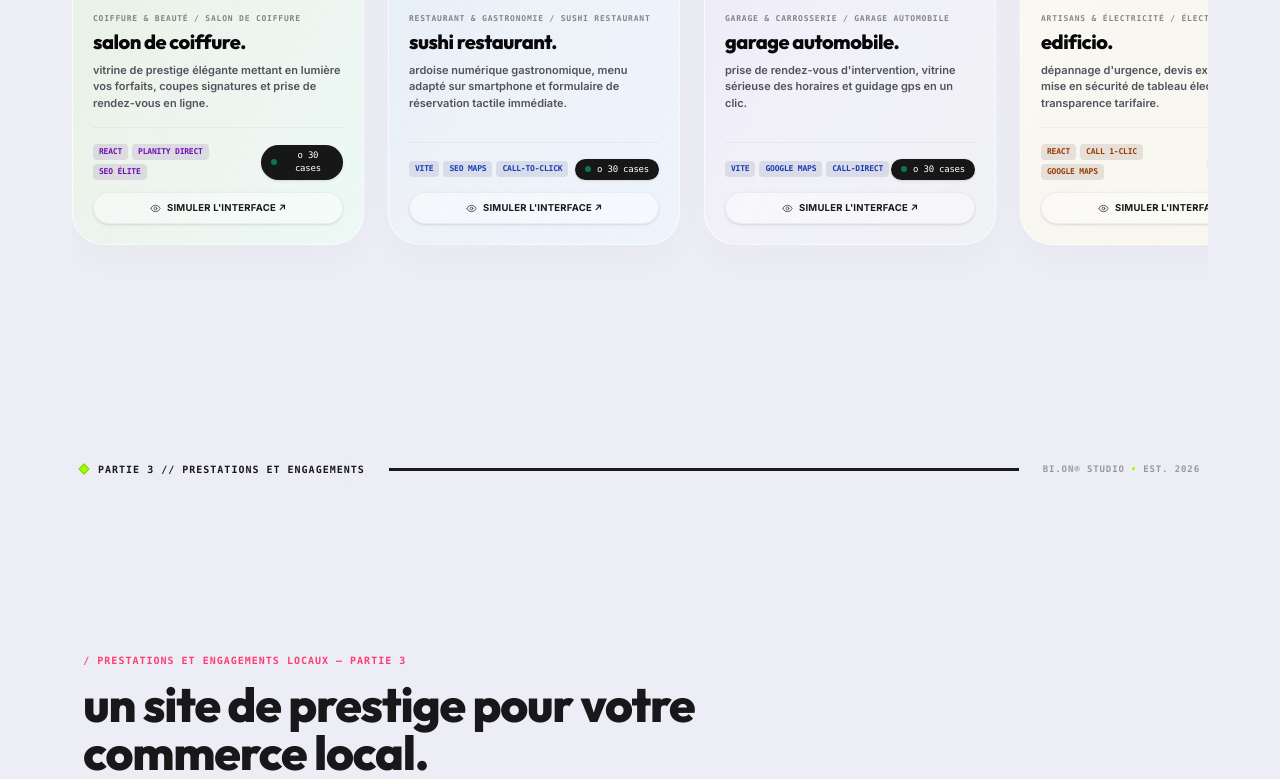
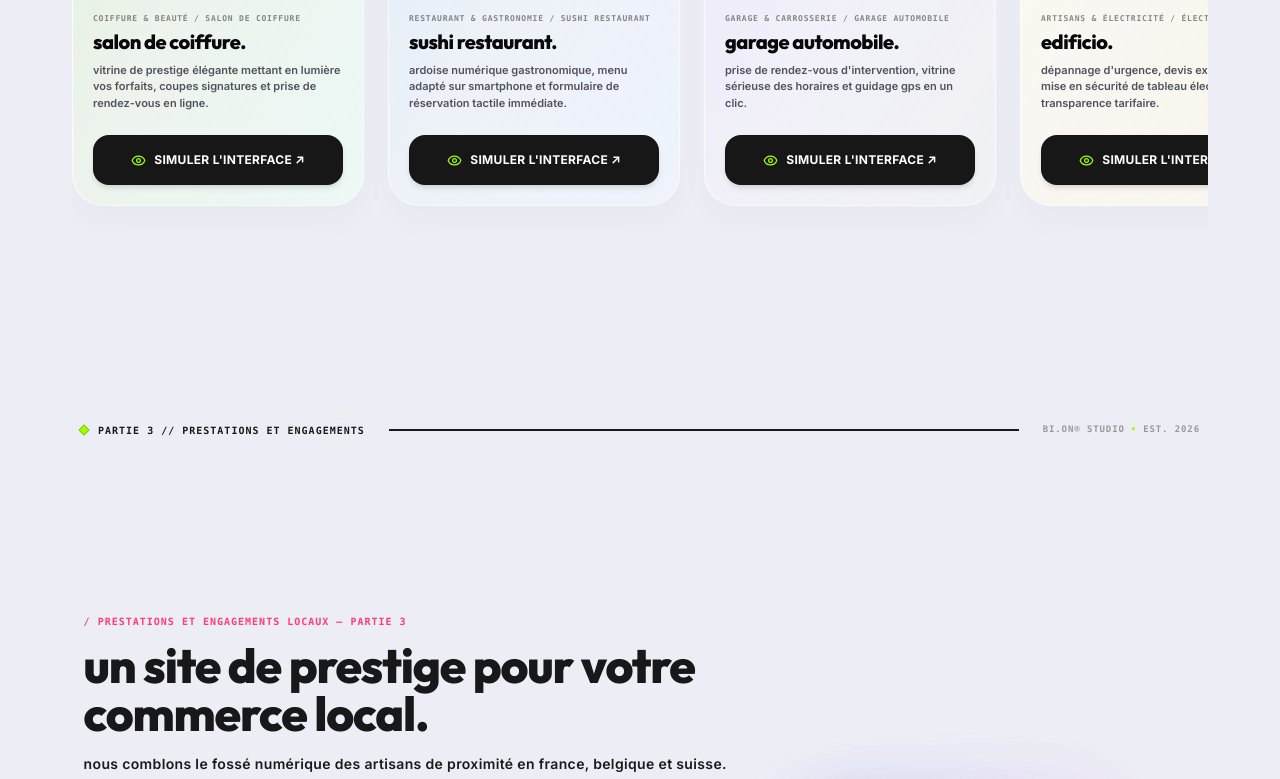
Before and after one commit to Minatoclub237/biondesign, a React (Vite) app: page / in a window 1280 px wide. Shown: the part 1640-2419 px from the top of the page. Built offline with nearby package versions, Linux system fonts and the light colour scheme; grey boxes are pictures that could not be loaded.

Commit message:
feat(portfolio): remove tech/metric badges, enlarge simulator CTA
Cards now show only video, title, description and a large prominent
"Simuler l'interface" button as the single primary action.

```diff
--- a/src/components/Portfolio.tsx
+++ b/src/components/Portfolio.tsx
@@ -561,35 +561,12 @@ export default function Portfolio() {
                 </p>
               </div>
 
-              {/* Bottom footer bar - Technology tags on left, dynamic custom pill metadata right */}
-              <div className="flex items-center justify-between pt-4 border-t border-black/[0.04]">
-                <div className="flex flex-wrap gap-1">
-                  {project.technologies.slice(0, 3).map((tech) => (
-                    <span
-                      key={tech}
-                      className={`text-[8px] font-mono uppercase font-bold tracking-tight px-1.5 py-0.5 rounded ${project.accentSecondary}`}
-                    >
-                      {tech}
-                    </span>
-                  ))}
-                </div>
-
-                {/* Aesthetic metric pill right side conforming to capture */}
-                <button
-                  onClick={() => setActiveProject(project)}
-                  className="px-2.5 py-1 rounded-full bg-neutral-900 hover:bg-black text-white text-[9px] font-mono tracking-tight flex items-center gap-1.5 transition-all shadow-sm hover:scale-102 cursor-pointer"
-                >
-                  <span className="w-1.5 h-1.5 bg-emerald-400 rounded-full animate-pulse"></span>
-                  <span>{project.metricBadge}</span>
-                </button>
-              </div>
-
-              {/* Sandbox click action */}
+              {/* Primary action — large simulator button */}
               <button
                 onClick={() => setActiveProject(project)}
-                className="w-full mt-3 text-center py-2 bg-white/40 group-hover:bg-white/70 rounded-full border border-black/5 hover:border-black/[0.12] text-[9.5px] font-extrabold tracking-wide uppercase flex items-center justify-center gap-1.5 shadow-sm transition-all cursor-pointer"
+                className="w-full mt-2 text-center py-4 bg-neutral-900 hover:bg-black text-white rounded-2xl border border-black/10 text-[11px] sm:text-xs font-extrabold tracking-wide uppercase flex items-center justify-center gap-2 shadow-md hover:shadow-lg active:scale-[0.98] transition-all cursor-pointer"
               >
-                <Eye size={11} className="text-zinc-600" />
+                <Eye size={15} className="text-[#9fff00]" />
                 <span>simuler l'interface ↗</span>
               </button>
 
```
